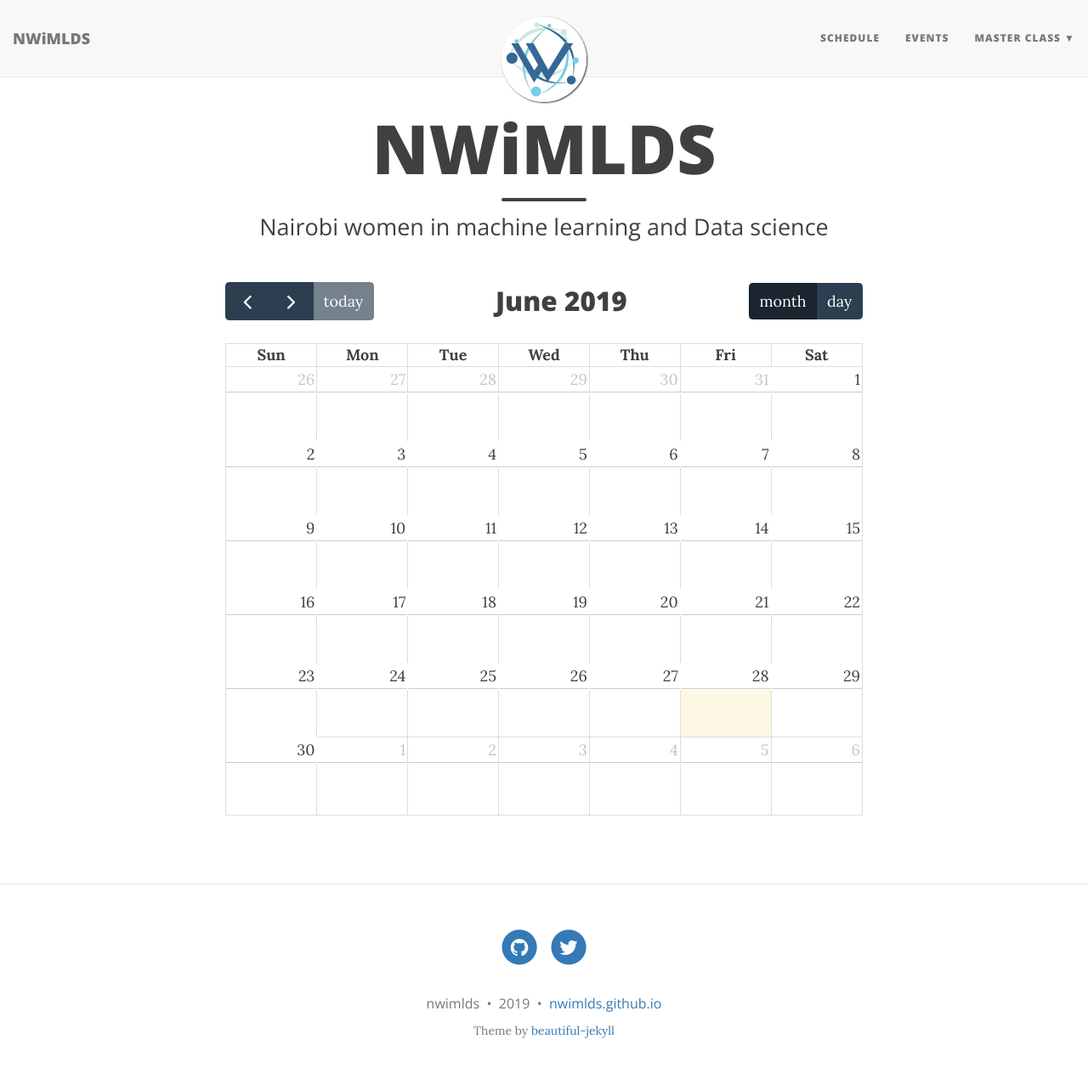
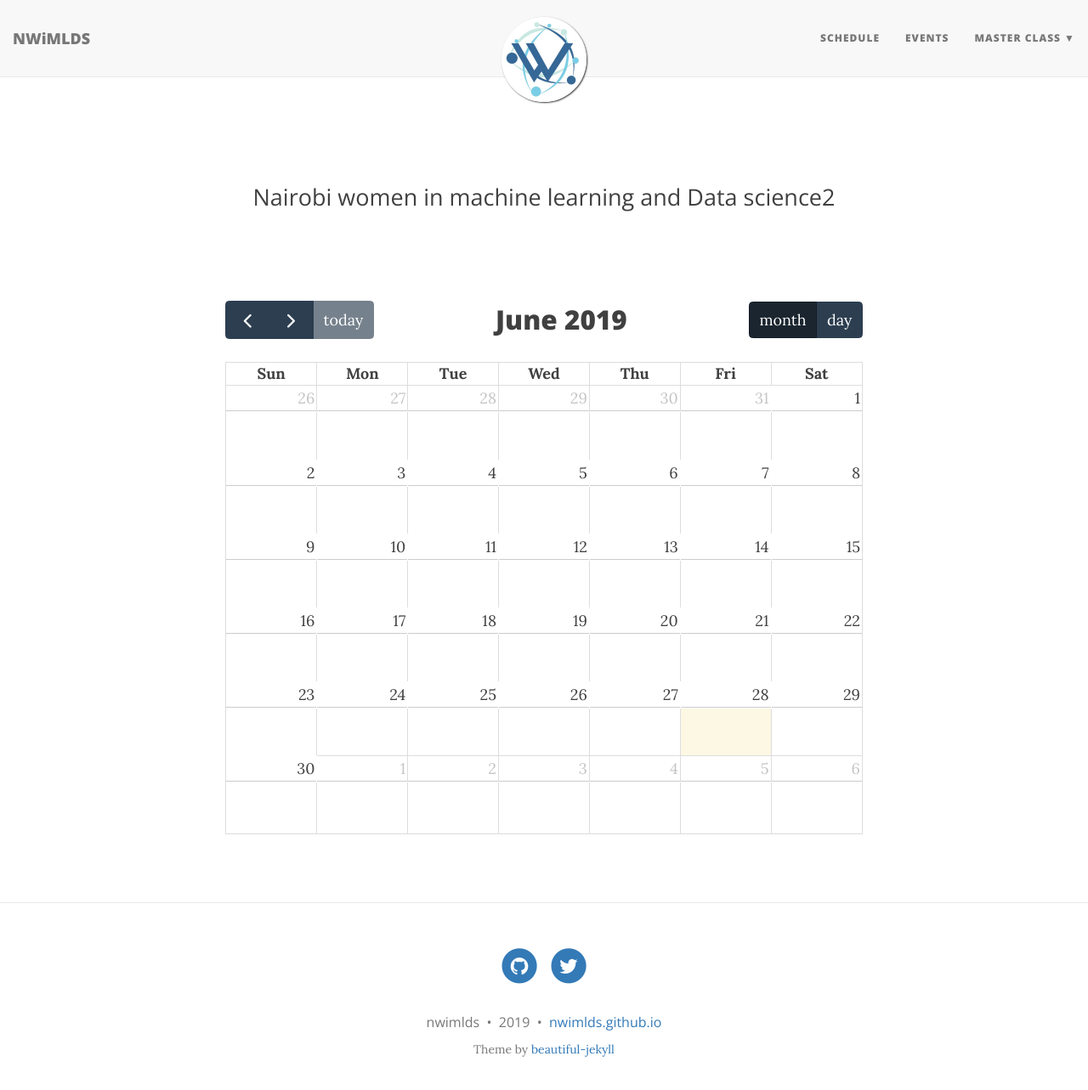
Before and after one commit to Master-DS-Classes/nwimlds.github.io, a Jekyll site: the page aboutme.html, which Jekyll copies as it is, in a window 1280 px wide and 1296 px high. Shown: the top 1283 px of the window at 85% size. Built offline with Jekyll 4.4.1, drawn with Linux system fonts in a browser that asks for light colours; nearby versions of some CDN libraries.

Commit message:
Update aboutme.html

```diff
--- a/aboutme.html
+++ b/aboutme.html
@@ -190,11 +190,12 @@
     <div class="row">
       <div class="col-lg-8 col-lg-offset-2 col-md-10 col-md-offset-1">
         <div class="page-heading">
-          <h1>NWiMLDS</h1>
+          <!--<h1>NWiMLDS</h1>
 
 
-            <hr class="small">
-            <span class="page-subheading">Nairobi women in machine learning and Data science</span>
+            <hr class="small">-->
+	<p>&nbsp;&nbsp;</p>
+            <span class="page-subheading">Nairobi women in machine learning and Data science2</span>
 
 
         </div>
@@ -210,8 +211,10 @@
     <div class="col-lg-8 col-lg-offset-2 col-md-10 col-md-offset-1">
       <div class="posts-list">
 </div>
+<p>&nbsp;&nbsp;
+</p>
 <p>
-<div id='loading'>loading...</div>
+<div id='loading'></div>
 
       <div id='calendar'></div>
 	    </p>
@@ -282,9 +285,5 @@
 
 	<script src="/js/main.js"></script>
 
-
-
-
-
   </body>
 </html>
```
